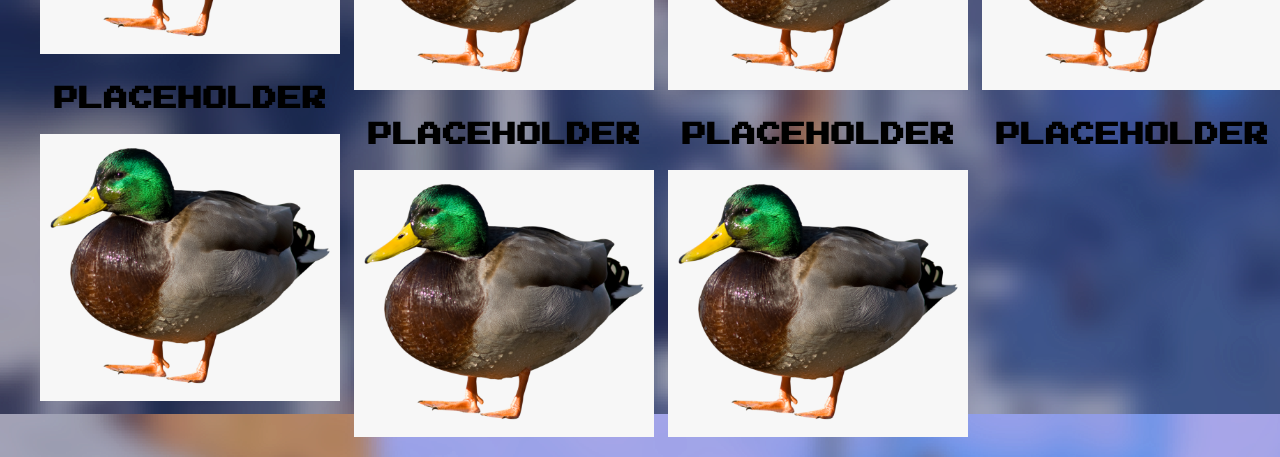
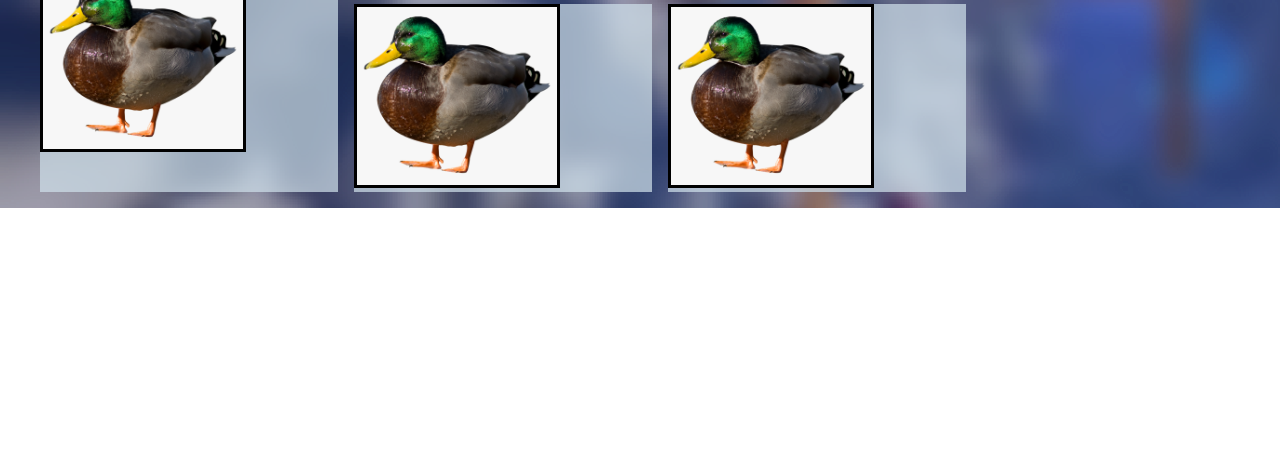
Before and after one commit to Aquacks/Aquacks.github.io, a plain HTML site: page Pages/items.html in a window 1280 px wide. Shown: the part 666-1123 px from the top of the page. After the commit the page ends 874 px from the top, so only its background shows below. Drawn offline with Linux system fonts and the light colour scheme.

Commit message:
mewhenthe

```diff
--- a/Styles/itemStyle.css
+++ b/Styles/itemStyle.css
@@ -102,8 +102,12 @@ body{
     columns: 4;
     list-style-type: none;
 }
+.itemDisplay ul li{
+    background-color: rgba(208, 226, 235, 0.705);
+}
 .itemDisplay ul li img{
-    width: 300px;
+    width: 200px;
+    border: 3px solid black;
 }
 .itemDisplay ul li h1{
     font-family: 'joystiximport';
```
